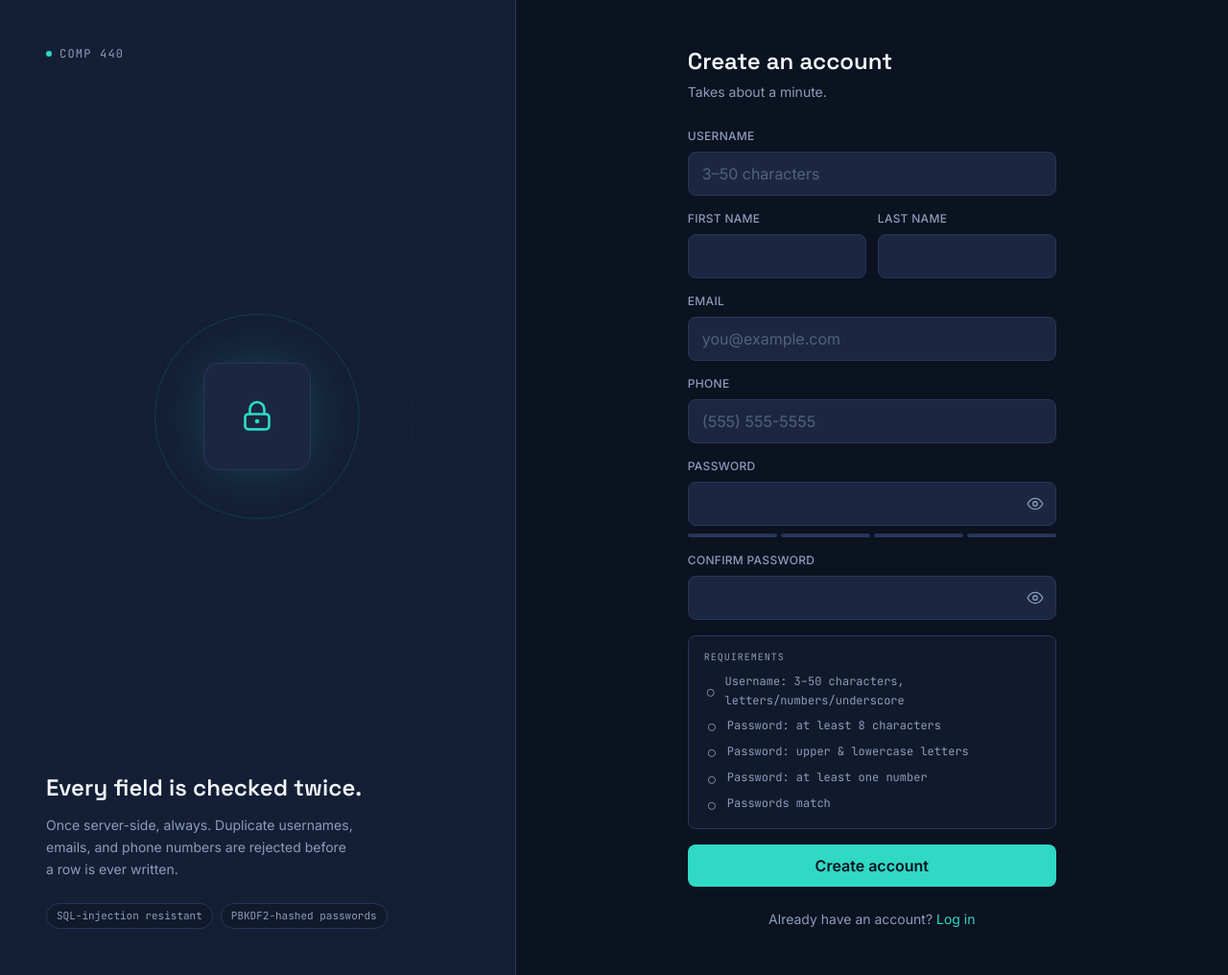
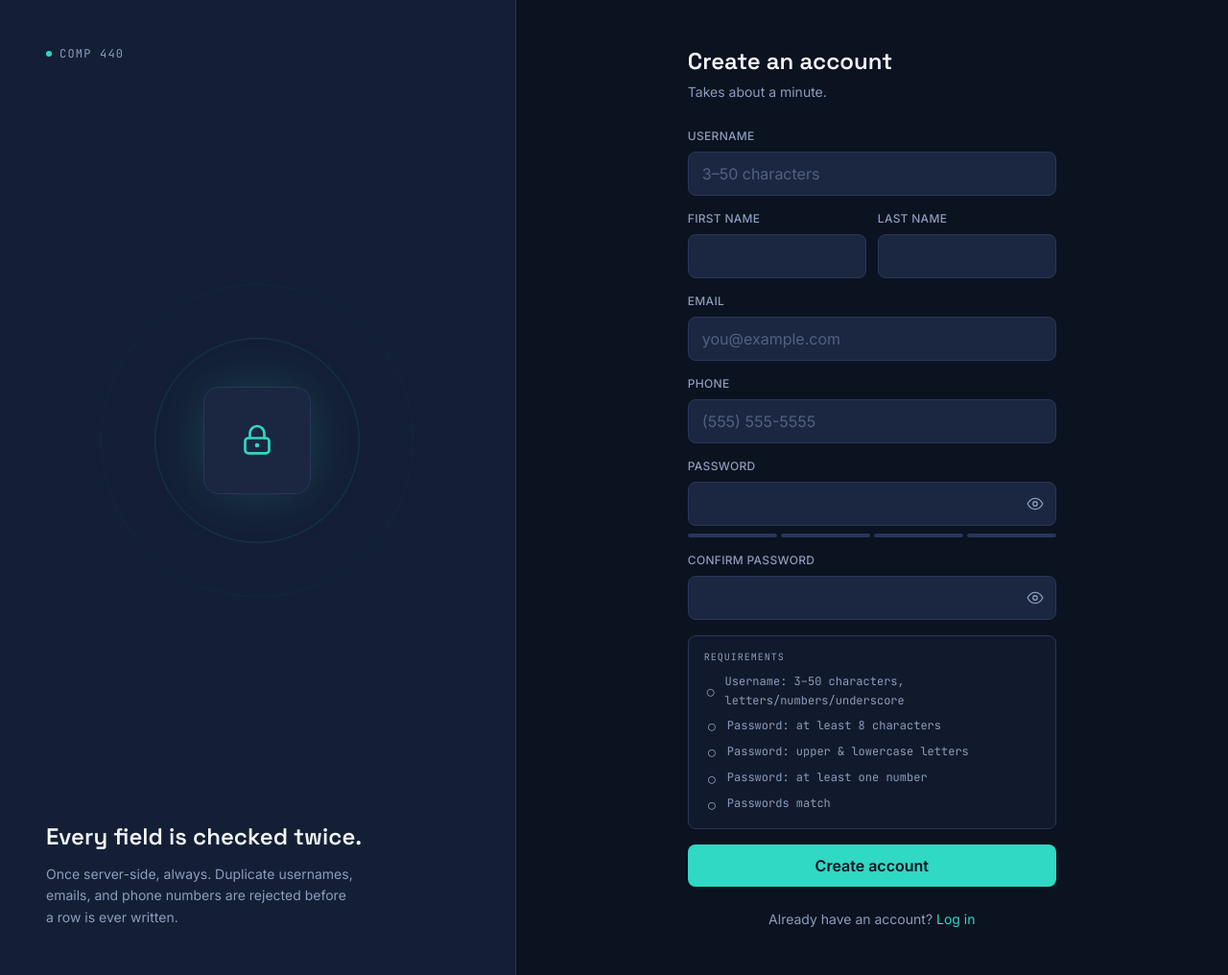
Before and after one commit to HirbodJb/COMP-440-Project, a Flask app: page /register in a window 1280 px wide. Shown: the whole page at 96% size. Run offline with Flask 3, Linux system fonts and the light colour scheme; some libraries are stand-ins or nearby versions.

Commit message:
Bottom left panel pills are removed from both login and register screens

```diff
--- a/templates/auth_base.html
+++ b/templates/auth_base.html
@@ -85,10 +85,6 @@
         <p class="mt-3 text-sm text-fog leading-relaxed max-w-xs">
           {% block panel_subhead %}Every credential check runs through a parameterized query. Every password leaves this form as a salted hash — never as plain text.{% endblock %}
         </p>
-        <div class="mt-6 flex flex-wrap gap-2 font-mono text-[11px] text-fog">
-          <span class="px-2.5 py-1 rounded-full border border-hairline bg-ink/40">SQL-injection resistant</span>
-          <span class="px-2.5 py-1 rounded-full border border-hairline bg-ink/40">PBKDF2-hashed passwords</span>
-        </div>
       </div>
     </div>
 
--- a/templates/login.html
+++ b/templates/login.html
@@ -2,7 +2,6 @@
 {% block title %}Log In{% endblock %}
 {% block panel_headline %}Welcome back.{% endblock %}
 {% block panel_subhead %}Your session picks up right where you left it. No credentials are ever stored or logged in plain text.{% endblock %}
-
 {% block content %}
   <h2 class="font-display text-2xl font-semibold text-paper">Log in</h2>
   <p class="mt-1.5 text-sm text-fog">Enter your username and password to continue.</p>
```
